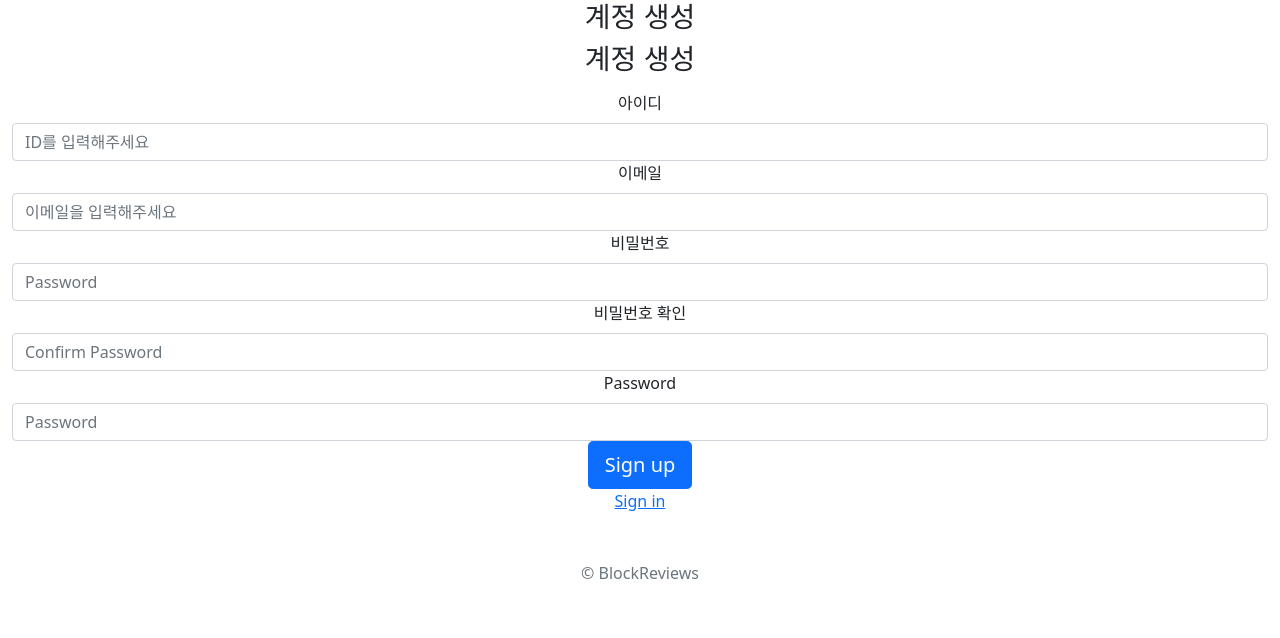
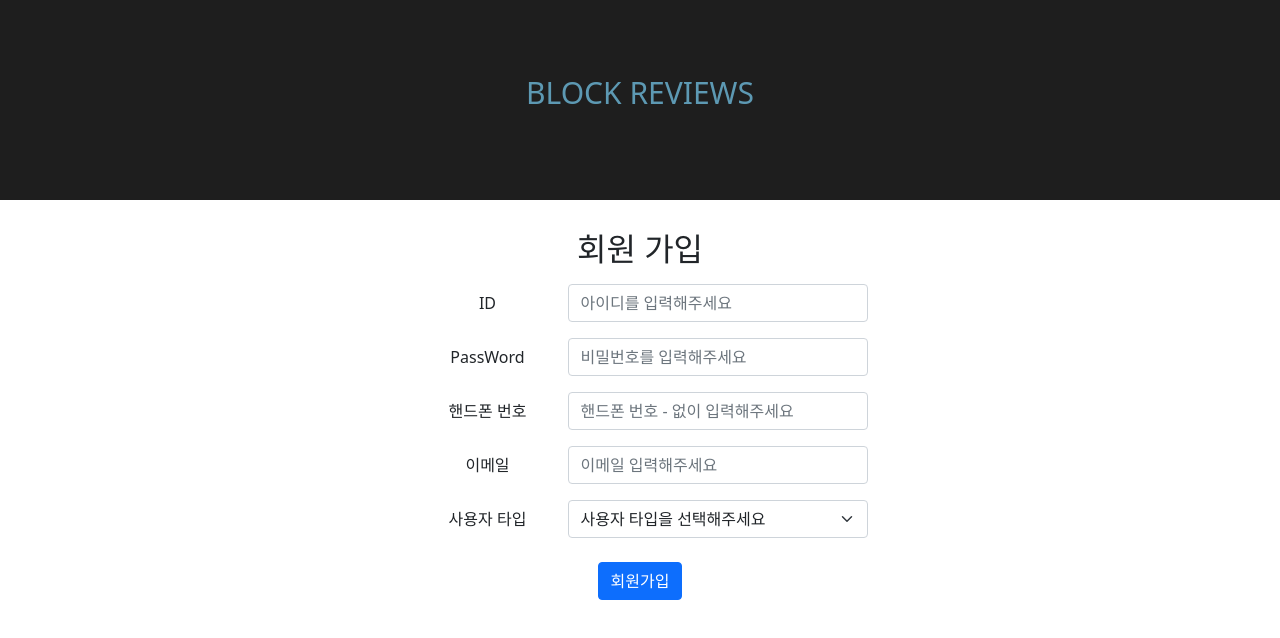
Before and after one commit to kookminBlocks/BlockReviewWebApp, a React (Create React App) app in the folder block-reviews/: page /Register in a window 1280 px wide. Shown: the top 638 px of the page. Built offline with nearby package versions, Linux system fonts and the light colour scheme.

Commit message:
회원가입, 로그인 화면

```diff
--- a/block-reviews/package.json
+++ b/block-reviews/package.json
@@ -6,6 +6,7 @@
     "@testing-library/jest-dom": "^5.16.2",
     "@testing-library/react": "^12.1.4",
     "@testing-library/user-event": "^13.5.0",
+    "axios": "^0.26.1",
     "bootstrap": "^5.1.3",
     "react": "^17.0.2",
     "react-bootstrap": "^2.2.1",
--- a/block-reviews/src/api/login.js
+++ b/block-reviews/src/api/login.js
@@ -1,3 +1,5 @@
+
+
 function IdCheck(){
 
 }
--- a/block-reviews/src/components/login/Login.jsx
+++ b/block-reviews/src/components/login/Login.jsx
@@ -1,51 +1,61 @@
 import '../../scss/Login.scss'
-import { Form, Container, Button} from 'react-bootstrap'
 import { Link } from "react-router-dom";
-
+import {useState} from 'react';
+const axios = require('axios');
 
 function Login() {
+    var [Id,IdChanged] = useState(null);
+    var [Pwd,PwdChanged] = useState(null);
+    var [WalletFile, FileChanged] = useState(null);
 
+    const Btn_Login_Click = () => {
+        console.log(Id, Pwd)
+        if (!Id || !Pwd){
+            alert("아이디와 비밀번호 모두 입력해주세요");
+        }
+        else{
+
+        }
+    }
 
     return (
         <div className='Register-Layout'>
-            <h3>계정 생성</h3>
-            <Container>
-                <Form>
-                    <Form.Group controlId={"formBasicName"}>
-                        <Form.Label className="sr-only float-left">아이디</Form.Label>
-                        <Form.Control className={"form-signup-input"}
-                                    type={"text"}
-                                    placeholder={"아이디를 입력해주세요"}
-                                    minLength={"5"}
-                                    required  />
-                        <Form.Control.Feedback type="invalid" className={"float-left"}>
-                            ID를 입력해주세요 (5자 이상 입력)
-                        </Form.Control.Feedback>
-                    </Form.Group>
-                    <Form.Group controlId={"formBasicName"} >
-                        <Form.Label className={"sr-only float-left"}>비밀번호</Form.Label>
-                        <Form.Control className={"form-signup-input"}
-                                    type={"password"}
-                                    placeholder={"비밀번호를 입력해주세요"}
-                                    required  />
-                        <Form.Control.Feedback type="invalid" className={"float-left"}>
-                            비밀번호를 입력해주세요
-                        </Form.Control.Feedback>
-                    </Form.Group>
-                    <div className='d-flex jusity justify-content-center'>
-                        <Link to="Home">
-                            <Button className="btn btn-lg m-2 btn-primary btn-block" variant={"primary"} type={"submit"}>
-                                로그인
-                            </Button>
-                        </Link>
-                        <Link to="Register">
-                            <Button className="btn btn-lg m-2 btn-block" variant={"primary"} type={"submit"}>
-                                계정 생성
-                            </Button>
-                        </Link>
+            <div className='block-review-banner'>
+                BLOCK REVIEWS
+            </div>
+            <div className='content-layout'>
+                <h2>로그인</h2>
+                <div className='d-flex align-items-center mb-3 mt-3'>
+                    <div style={{width:"150px", marginRight:"5px"}}>
+                        ID
                     </div>
-                </Form>
-            </Container>
+                    <div>
+                        <input className='form-control' placeholder='아이디를 입력해주세요' onChange={(e) => {IdChanged(e.target.value)}} type={"text"}/>
+                    </div>
+                </div>
+                <div className='d-flex align-items-center  mb-3'>
+                    <div style={{width:"150px", marginRight:"5px"}}>
+                        PassWord
+                    </div>
+                    <div>
+                        <input className='form-control' placeholder='비밀번호를 입력해주세요' onChange={(e) => {PwdChanged(e.target.value)}} type={"password"}/>
+                    </div>
+                </div>
+                <div className='d-flex align-items-center  mb-3'>
+                    <div style={{width:"150px", marginRight:"5px"}}>
+                        지갑 파일
+                    </div>
+                    <div>
+                        <input className='form-control' value={WalletFile} onChange={(e) => {FileChanged(e.target.files[0])}} type={"file"}/>
+                    </div>
+                </div>
+                <div className='d-flex justify-content-center'>
+                    <button className='btn btn-primary m-2' onClick={Btn_Login_Click}>로그인</button>
+                    <Link to="Register">
+                        <button className='btn btn-secondary m-2'>회원가입</button>
+                    </Link>
+                </div>
+            </div>
         </div>
     )
 }
--- a/block-reviews/src/components/login/Register.jsx
+++ b/block-reviews/src/components/login/Register.jsx
@@ -10,106 +10,73 @@ const errorMsg = {
 }
 
 function Register(){
-    const [user, setUser] = useState({name:'',email:'',password:''})
-    const [validated, setValidated] = useState(false);
-    const [resultMessage,setResultMessage] = useState({code:"200",message:"ok"})
+    let [Id, IdChanged] = useState(null)
+    let [Pwd, PwdChanged] = useState(null)
+    let [Email, EmailChanged] = useState(null)
+    let [Phone, PhoneChanged] = useState(null)
+    let [UserType, UserTypeChanged] = useState(-1)
 
-    const [isValid, setIsValid] = useState(false);
-    const [idValid, setIdCheck] = useState(false);
-    const [errorMail,setErrorMail] = useState(errorMsg.empty);
-
-    function handleName(e){
-        console.log(e.target.value);
-        var result = IdCheck(e.target.value);
-
-
-        setIdCheck(result);
-    }
-
-    function handleEmail(e){
-        console.log(e.target.value);
-    }
-
-    function handlePassword(e){
+    const Btn_Register_Click = () => {
 
     }
 
-    function handleSubmit(event){
-        const form = event.currentTarget;
-    };
-
     return(
         <div className='Register-Layout'>
-            <h3>계정 생성</h3>
-           <Container className={"text-center"} fluid>
-            <Form noValidate validated={validated} className="form-signup" onSubmit={handleSubmit}>
-                <h1 className="h3 mb-3 font-weight-normal">계정 생성</h1>
-                <Form.Group controlId={"formBasicName"}>
-                    <Form.Label className="sr-only">아이디</Form.Label>
-                    <Form.Control className={"form-signup-input"}
-                                  onChange={handleName}
-                                  type={"text"}
-                                  placeholder={"ID를 입력해주세요"}
-                                  minLength={"5"}
-                                  required  />
-                    <Form.Control.Feedback type="invalid" className={"float-left"}>
-                        ID를 입력해주세요 (5자 이상 입력)
-                    </Form.Control.Feedback>
-                </Form.Group>
-                <Form.Group controlId={"formBasicEmail"}>
-                    <Form.Label className="sr-only">이메일</Form.Label>
-                    <Form.Control className={`form-signup-email ${isValid?'is-invalid':''}`}
-                                  onChange={handleEmail}
-                                  type={"email"}
-                                  placeholder={"이메일을 입력해주세요"}/>
-                    <Form.Control.Feedback type="invalid" className={"float-left"}>
-                        {errorMail}
-                    </Form.Control.Feedback>
-                </Form.Group>
+            <div className='block-review-banner'>
+                BLOCK REVIEWS
+            </div>
+            <div className='content-layout'>
+                <h2>회원 가입</h2>
+                <div className='d-flex align-items-center mb-3 mt-3'>
+                    <div style={{ width: "150px", marginRight: "5px" }}>
+                        ID
+                    </div>
+                    <div>
+                        <input style={{minWidth:"300px"}} className='form-control' placeholder='아이디를 입력해주세요' onChange={(e) => { IdChanged(e.target.value) }} type={"text"} />
+                    </div>
+                </div>
+                <div className='d-flex align-items-center  mb-3'>
+                    <div style={{ width: "150px", marginRight: "5px" }}>
+                        PassWord
+                    </div>
+                    <div>
+                        <input style={{minWidth:"300px"}} className='form-control' placeholder='비밀번호를 입력해주세요' onChange={(e) => { PwdChanged(e.target.value) }} type={"password"} />
+                    </div>
+                </div>
+                <div className='d-flex align-items-center  mb-3'>
+                    <div style={{ width: "150px", marginRight: "5px" }}>
+                        핸드폰 번호
+                    </div>
+                    <div>
+                        <input style={{minWidth:"300px"}} className='form-control' placeholder='핸드폰 번호 - 없이 입력해주세요' onChange={(e) => { PhoneChanged(e.target.value) }} type={"text"} />
+                    </div>
+                </div>
+                <div className='d-flex align-items-center  mb-3'>
+                    <div style={{ width: "150px", marginRight: "5px" }}>
+                        이메일
+                    </div>
+                    <div>
+                        <input style={{minWidth:"300px"}} className='form-control' placeholder='이메일 입력해주세요' onChange={(e) => { EmailChanged(e.target.value) }} type={"email"} />
+                    </div>
+                </div>
+                <div className='d-flex align-items-center  mb-3'>
+                    <div style={{ width: "150px", marginRight: "5px" }}>
+                        사용자 타입
+                    </div>
+                    <div>
+                        <select style={{minWidth:"300px"}} onChange={(e) => { UserTypeChanged(e.target.value)}} class="form-select" id="validationCustom04" required>
+                            <option selected disabled value={-1}>사용자 타입을 선택해주세요</option>
+                            <option value={0}>일반 사용자</option>
+                            <option value={1}>지점주</option>
+                        </select>
+                    </div>
+                </div>
+                <div className='d-flex justify-content-center'>
+                    <button className='btn btn-primary m-2' onClick={Btn_Register_Click}>회원가입</button>
+                </div>
+            </div>
+        </div>
 
-                <Form.Group controlId={"formBasicPassword"}>
-                    <Form.Label className="sr-only">비밀번호</Form.Label>
-                    <Form.Control className={"form-signup-input"}
-                                  onChange={handlePassword}
-                                  type={"password"}
-                                  placeholder={"Password"}
-                                  required />
-                    <Form.Control.Feedback type="invalid" className={"float-left"}>
-                        비밀번호를 입력해주세요!
-                    </Form.Control.Feedback>
-                </Form.Group>
-
-                <Form.Group controlId={"fromBasicConfirmPassword"}>
-                    <Form.Label className="sr-only">비밀번호 확인</Form.Label>
-                    <Form.Control className={"form-signup-input"}
-                                  onChange={handlePassword}
-                                  type={"password"}
-                                  placeholder={"Confirm Password"}
-                                  required />
-                    <Form.Control.Feedback type="invalid" className={"float-left"}>
-                        비밀번호를 확인해주세요!
-                    </Form.Control.Feedback>
-                </Form.Group>
-
-                <Form.Group controlId={"formBasicPassword"}>
-                    <Form.Label className="sr-only">Password</Form.Label>
-                    <Form.Control className={"form-signup-input"}
-                                  onChange={handlePassword}
-                                  type={"password"}
-                                  placeholder={"Password"}
-                                  required />
-                    <Form.Control.Feedback type="invalid" className={"float-left"}>
-                        비밀번호를 입력해주세요!
-                    </Form.Control.Feedback>
-                </Form.Group>
-                <Button className="btn btn-lg btn-primary btn-block" variant={"primary"} type={"submit"}>
-                    Sign up
-                </Button>
-                <p className={"float-left"}><a href={"/signin"}>Sign in</a></p>
-                <p className="mt-5 mb-3 text-muted">&copy; BlockReviews</p>
-            </Form>
-        </Container>
-        </div>
     )
 }
 
--- a/block-reviews/src/scss/Login.scss
+++ b/block-reviews/src/scss/Login.scss
@@ -7,4 +7,17 @@
     height: 100%;
     justify-content: center;
     align-items: center;
+
+    .block-review-banner{
+        width: 100%;
+        height: 200px;
+        padding-top: 70px;
+        text-align: center;
+        background-color: #1E1E1E;
+        color: #5D99B3;
+        font-size: 30px;
+    }
+    .content-layout{
+        margin-top: 30px;
+    }
 }
```
Also changed, not shown: block-reviews/src/App.css (line endings or trailing spaces), block-reviews/src/components/Stores/AddStore.jsx (added), 1 other file (tests, documents, lock files or other folders).
